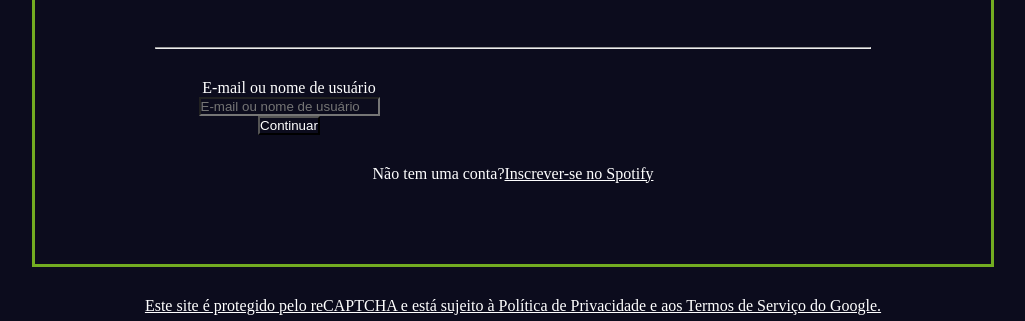
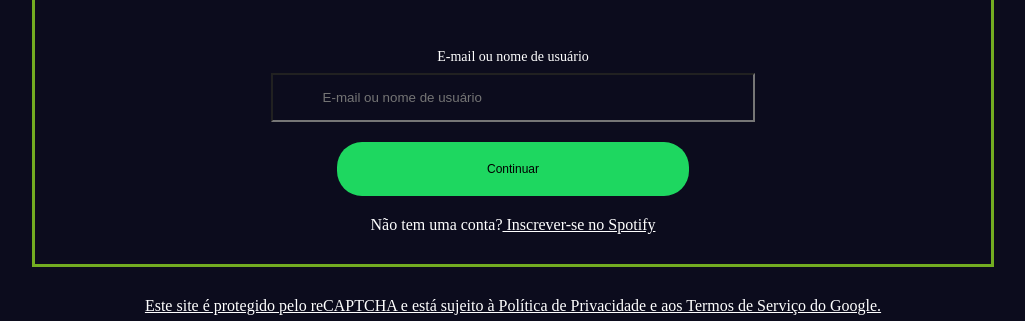
Before and after one commit to elias-paivaSA/spotify-login-page, a website: page index.html in a window 1280 px wide. Shown: the part 479-800 px from the top of the page, without its empty margins (127-1152 px from the left). Drawn offline with nearby package versions, Linux system fonts and the light colour scheme.

Commit message:
Add files via upload

```diff
--- a/index.html
+++ b/index.html
@@ -47,14 +47,18 @@
             </section>
 
             <form action="">
-                <label for="html">E-mail ou nome de usuário</label><br>
+                <div class="wrapper-label">
+                    <label for="html"> E-mail ou nome de usuário</label>
+                </div>
+
                 <input type="text" id="mail" name="username" value="" placeholder="E-mail ou nome de usuário"><br>
+
                 <button>Continuar</button>
             </form>
 
             <section>
                 <p>Não
-                    tem uma conta?<a href="">Inscrever-se
+                    tem uma conta?<a href=""> Inscrever-se
                         no Spotify</a></p>
                 <a href=>
             </section>
--- a/style.css
+++ b/style.css
@@ -31,6 +31,7 @@
     flex-direction: column;
     margin: 20px 0;
     text-align: center;
+
 }
 
 .login-btn button {
@@ -64,13 +65,40 @@
 
 form {
     margin-bottom: 30px;
+    width: 85%;
+    margin: auto;
+}
+
+form label {
+    color: white;
+    font-size: 14px;
+    font-weight: 500;
+}
+
+.wrapper-label {
+    margin-bottom: 8px;
+
+}
+
+form input {
     width: 50%;
+    padding: 15px 50px;
+}
+
+form button {
+    margin-top: 20px;
+    padding: 20px 150px;
+    background-color: #1ed760;
+    border-radius: 25px;
+    border: transparent;
+    color: black;
+    font-size: 12px;
+    font-weight: 300;
 }
 
 
-
 footer {
-    align-items: center ;
+    align-items: center;
     margin: auto;
     width: 70%;
     text-align: center;
```
